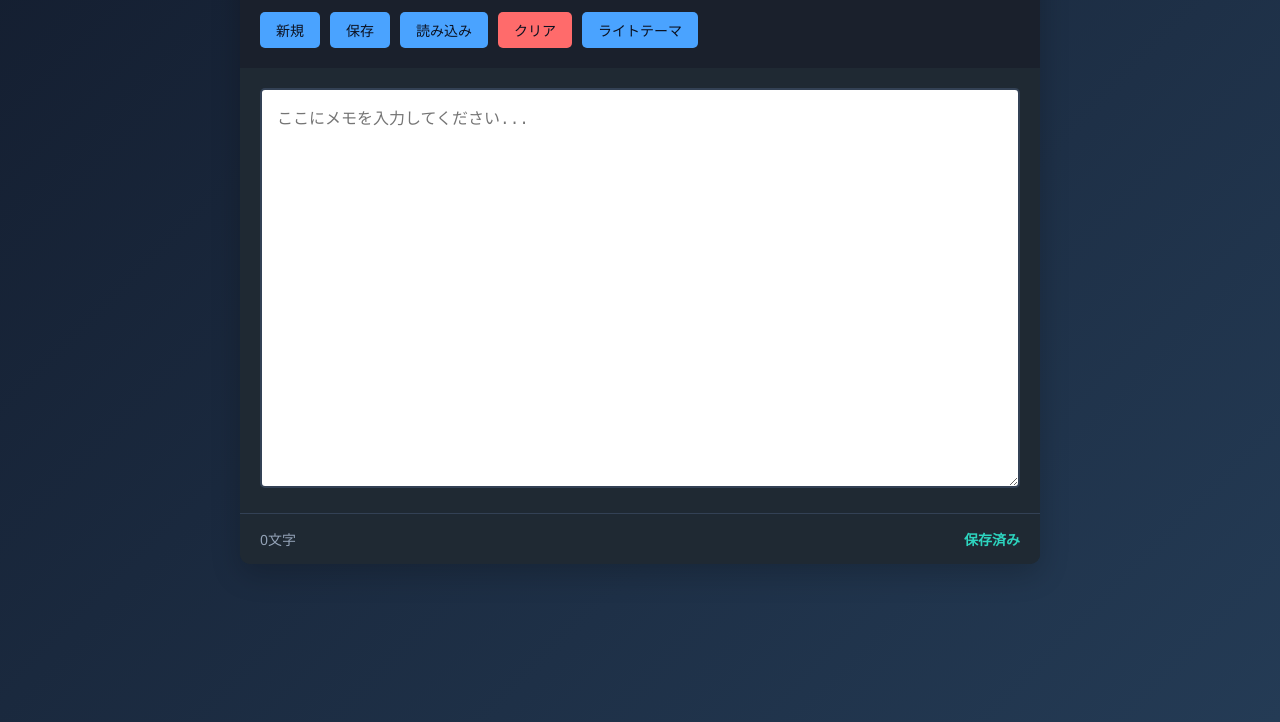
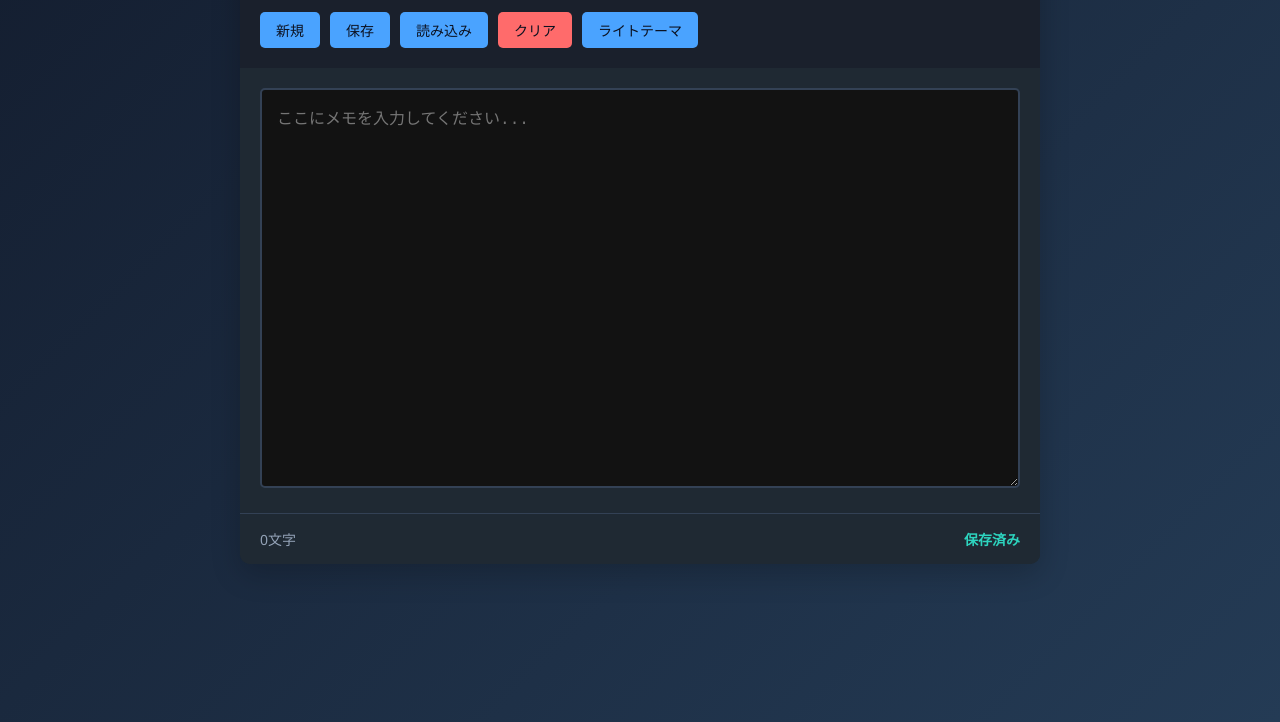
Before and after one commit to uchu-roku/memotyou_private, a website built with Vite: page index.html in a window 1280 px wide. Both pictures are taken after a click on the button "ダークテーマ". Shown: the part 78-800 px from the top of the page. Built offline with nearby package versions, Linux system fonts and the light colour scheme.

Commit message:
Add theme tokens and sync dark mode handling

```diff
--- a/script.js
+++ b/script.js
@@ -98,17 +98,15 @@ class SimpleNotepad {
         const defaultTheme = document.body.getAttribute('data-theme') || 'light';
         const theme = readStoredTheme(defaultTheme);
 
-        document.body.setAttribute('data-theme', theme);
-        this.updateThemeToggleLabel(theme);
+        this.applyTheme(theme);
     }
 
     toggleTheme() {
         const currentTheme = document.body.getAttribute('data-theme') === 'dark' ? 'dark' : 'light';
         const nextTheme = currentTheme === 'light' ? 'dark' : 'light';
 
-        document.body.setAttribute('data-theme', nextTheme);
+        this.applyTheme(nextTheme);
         writeStoredTheme(nextTheme);
-        this.updateThemeToggleLabel(nextTheme);
     }
 
     updateThemeToggleLabel(theme) {
@@ -117,6 +115,12 @@ class SimpleNotepad {
         const isDark = theme === 'dark';
         this.themeToggle.textContent = isDark ? 'ライトテーマ' : 'ダークテーマ';
         this.themeToggle.setAttribute('aria-pressed', String(isDark));
+    }
+
+    applyTheme(theme) {
+        document.body.setAttribute('data-theme', theme);
+        document.documentElement.classList.toggle('dark', theme === 'dark');
+        this.updateThemeToggleLabel(theme);
     }
 
     notifyStorageIssue(message, { force = false } = {}) {
--- a/style.css
+++ b/style.css
@@ -4,7 +4,14 @@
     box-sizing: border-box;
 }
 
+/* === Theme tokens === */
 :root {
+    --bg: #ffffff;
+    --fg: #111111;
+    --muted: #666666;
+    --link: #0b66c3;
+    color-scheme: light;
+
     --bg-color: linear-gradient(135deg, #667eea 0%, #764ba2 100%);
     --text-color: #2c3e50;
     --container-bg-color: #ffffff;
@@ -21,6 +28,25 @@
     --muted-text-color: #7f8c8d;
     --saved-text-color: #27ae60;
     --unsaved-text-color: #e74c3c;
+}
+
+html.dark {
+    --bg: #0b0b0f;
+    --fg: #e9e9ee;
+    --muted: #a0a3ab;
+    --link: #86b7ff;
+    color-scheme: dark;
+}
+
+html,
+body {
+    background: var(--bg);
+    color: var(--fg);
+    transition: background 0.15s, color 0.15s;
+}
+
+a {
+    color: var(--link);
 }
 
 body[data-theme="dark"] {
```
